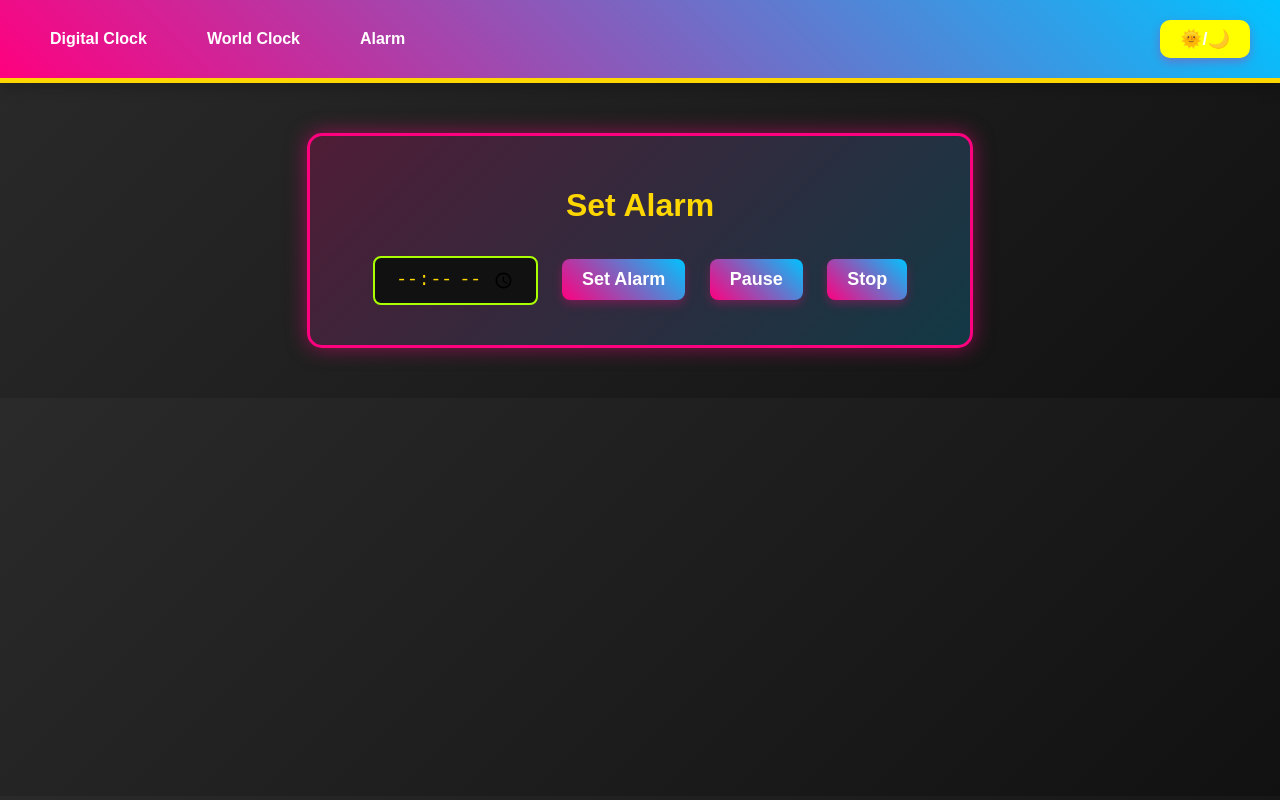
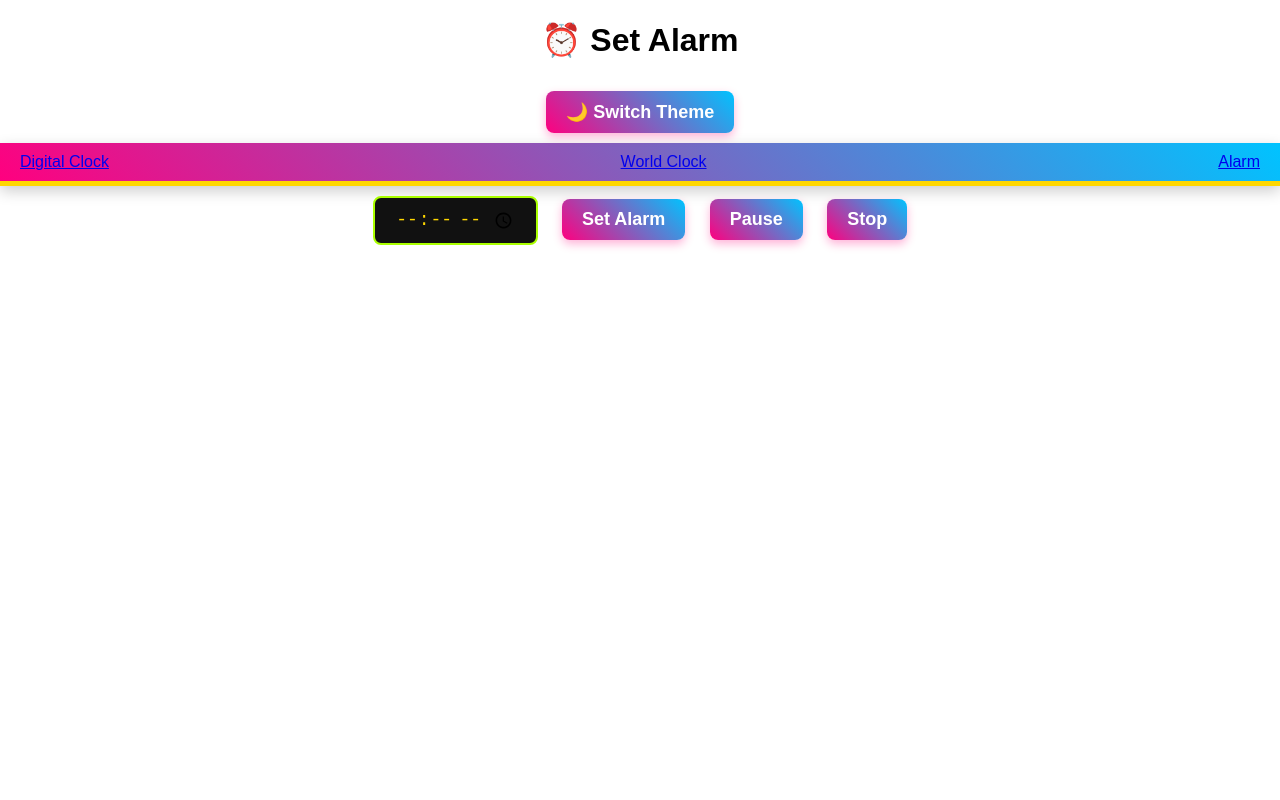
Before and after one commit to Ashokkpal/Digital-Clock, a plain HTML site: page alarm.html in a window 1280 px wide. Drawn offline with Linux system fonts and the light colour scheme.

Commit message:
Update alarm.html

```diff
--- a/alarm.html
+++ b/alarm.html
@@ -3,28 +3,28 @@
 <head>
     <meta charset="UTF-8">
     <meta name="viewport" content="width=device-width, initial-scale=1.0">
-    <title>Alarm | Ashok Pal</title>
+    <title>Alarm</title>
     <link rel="stylesheet" href="styles.css">
 </head>
-<body class="dark-mode">
+<body>
+    <header>
+        <h1>⏰ Set Alarm</h1>
+        <button id="theme-toggle">🌙 Switch Theme</button>
+    </header>
 
     <nav>
-        <ul>
-            <li><a href="index.html">Digital Clock</a></li>
-            <li><a href="world-clock.html">World Clock</a></li>
-            <li><a href="alarm.html">Alarm</a></li>
-        </ul>
-        <button onclick="toggleTheme()">🌞/🌙</button>
+        <a href="index.html">Digital Clock</a>
+        <a href="world-clock.html">World Clock</a>
+        <a href="alarm.html" class="active">Alarm</a>
     </nav>
 
-    <div class="container">
-        <h1>Set Alarm</h1>
+    <main class="alarm-section">
         <input type="time" id="alarm-time">
         <button onclick="setAlarm()">Set Alarm</button>
         <button onclick="pauseAlarm()">Pause</button>
         <button onclick="stopAlarm()">Stop</button>
         <audio id="alarm-sound" src="https://www.soundhelix.com/examples/mp3/SoundHelix-Song-1.mp3" preload="auto"></audio>
-    </div>
+    </main>
 
     <script src="script.js"></script>
 </body>
```
